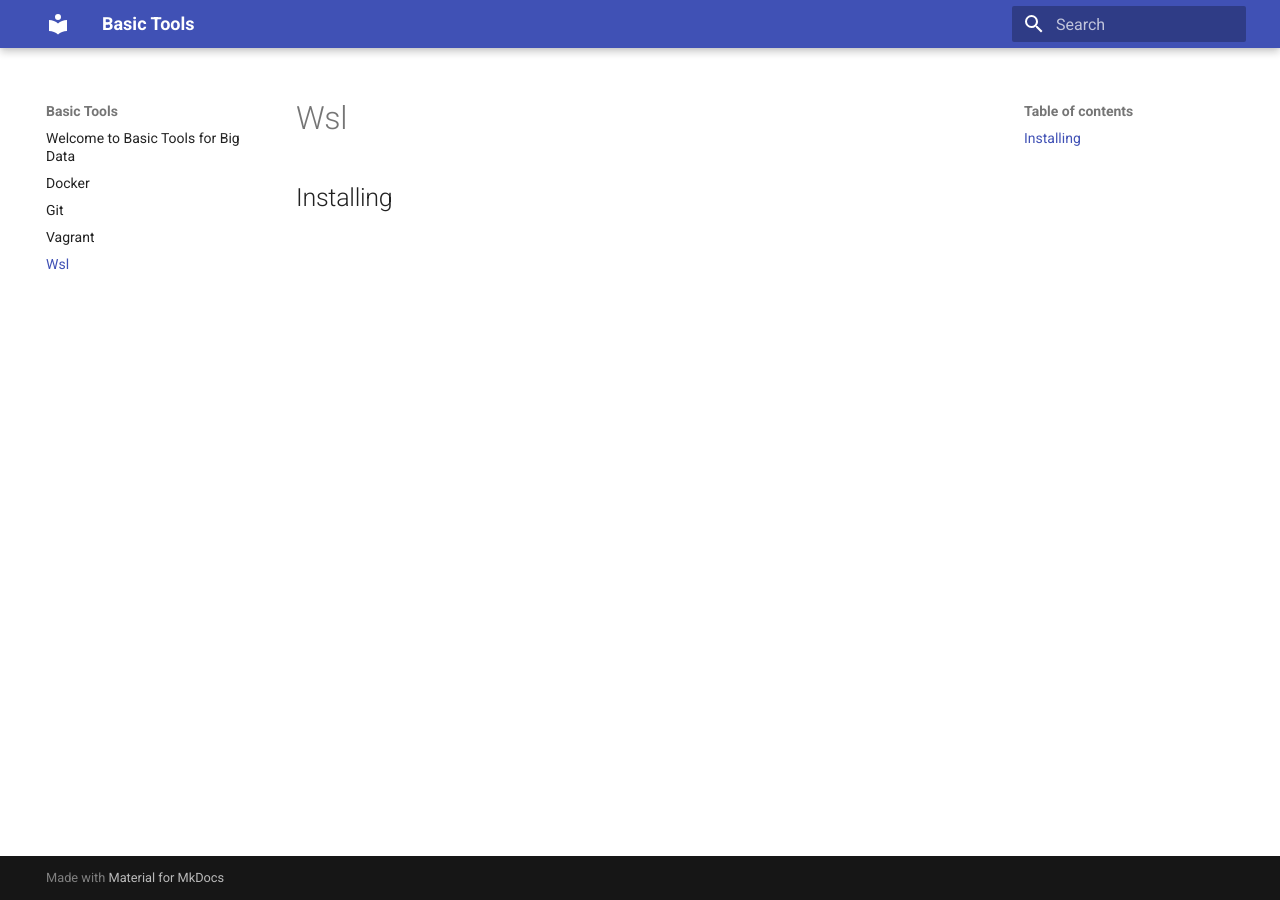
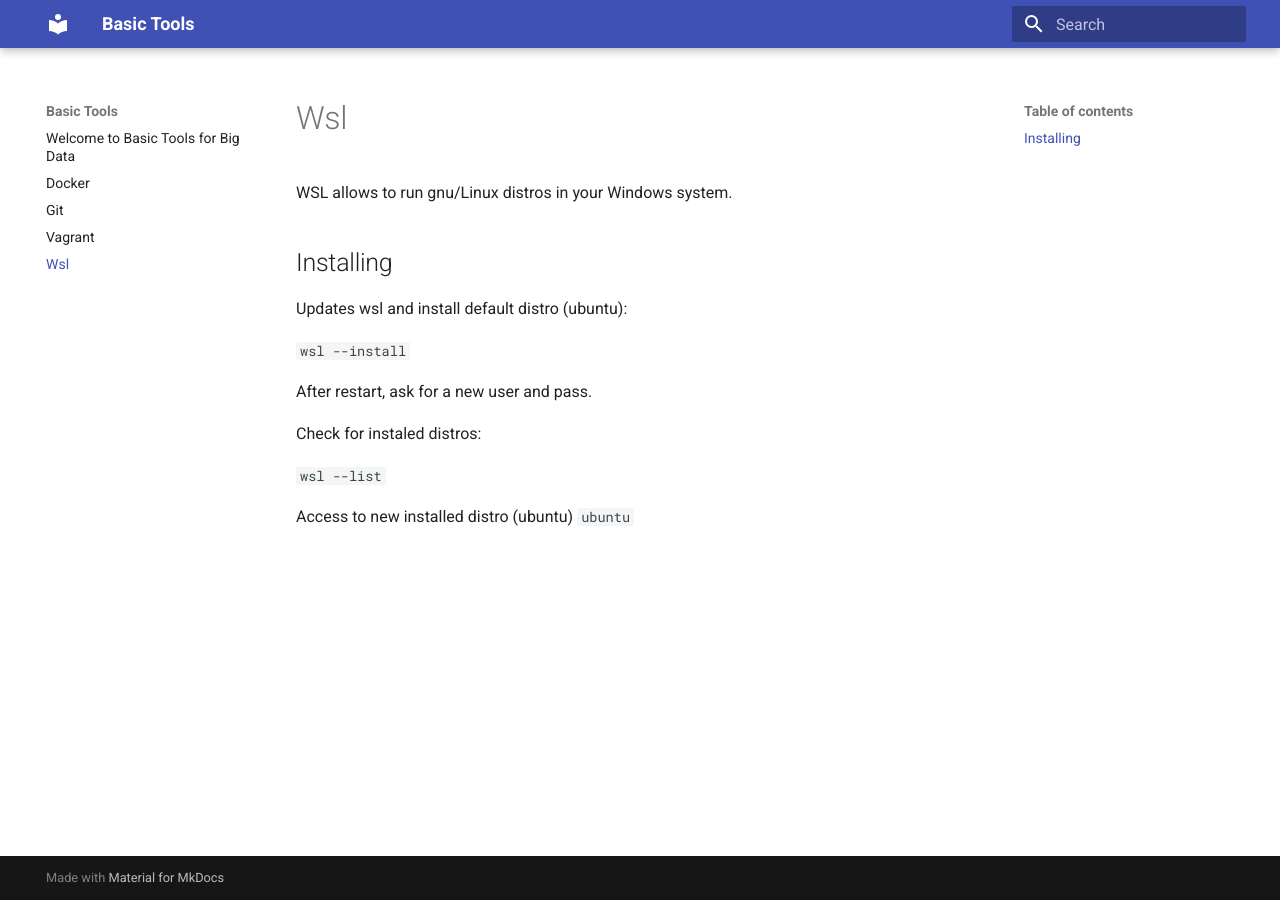
Before and after one commit to bigdatawirtz/basic-tools, an MkDocs documentation site: the page built from docs/wsl.md, in a window 1280 px wide. Built offline with MkDocs 1.6.1 and Material for MkDocs 9.7.7, drawn with Linux system fonts in a browser that asks for light colours.

Commit message:
installation info added in various files

```diff
--- a/docs/wsl.md
+++ b/docs/wsl.md
@@ -1 +1,16 @@
+WSL allows to run gnu/Linux distros in your Windows system.
+
 ## Installing
+
+Updates wsl and install default distro (ubuntu):
+
+`wsl --install`
+
+After restart, ask for a new user and pass.
+
+Check for instaled distros:
+
+`wsl --list`
+
+Access to new installed distro (ubuntu)
+`ubuntu`
```
Also changed, not shown: docs/git.md (+8 -0 lines), docs/vagrant.md (+6 -0 lines).
